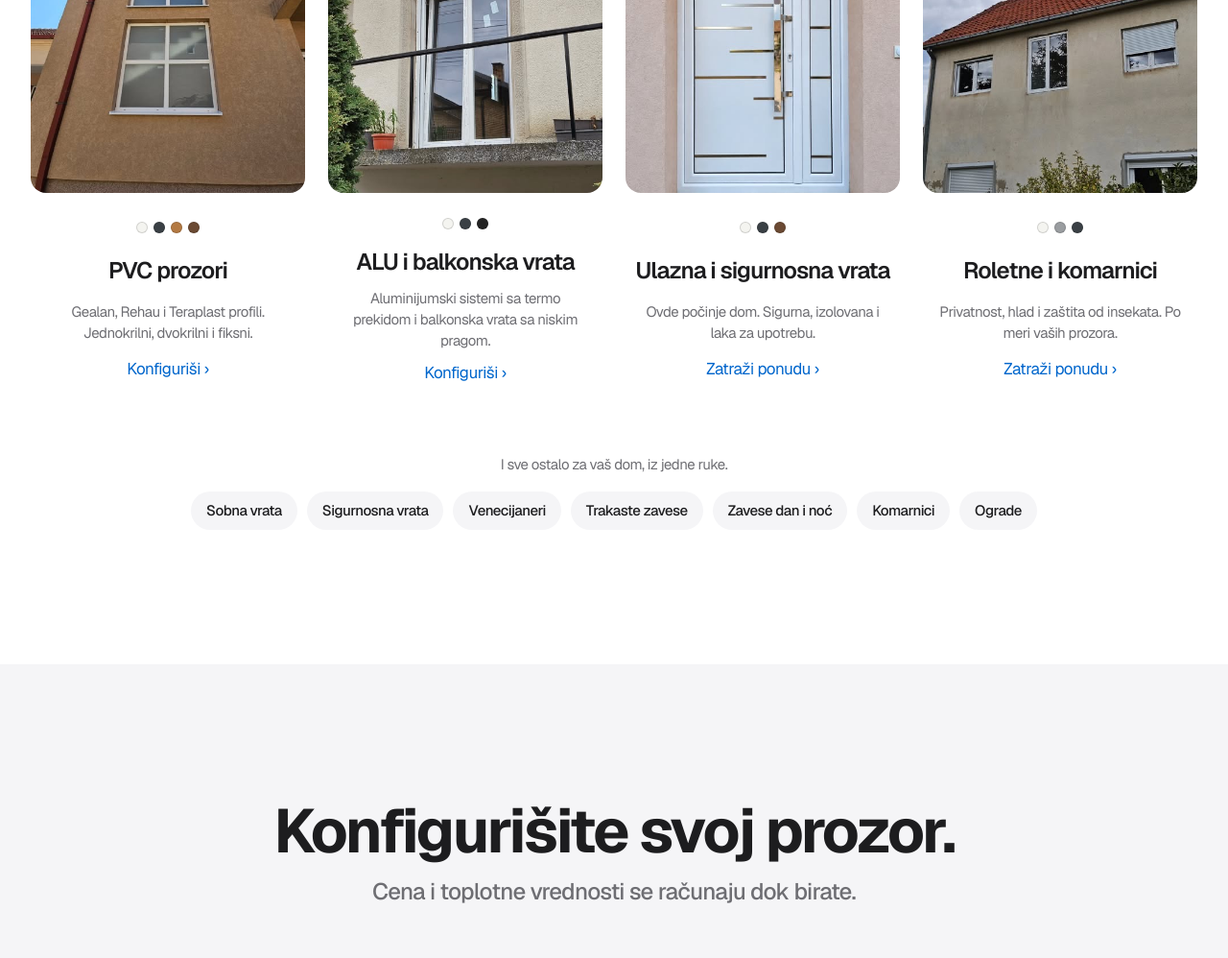
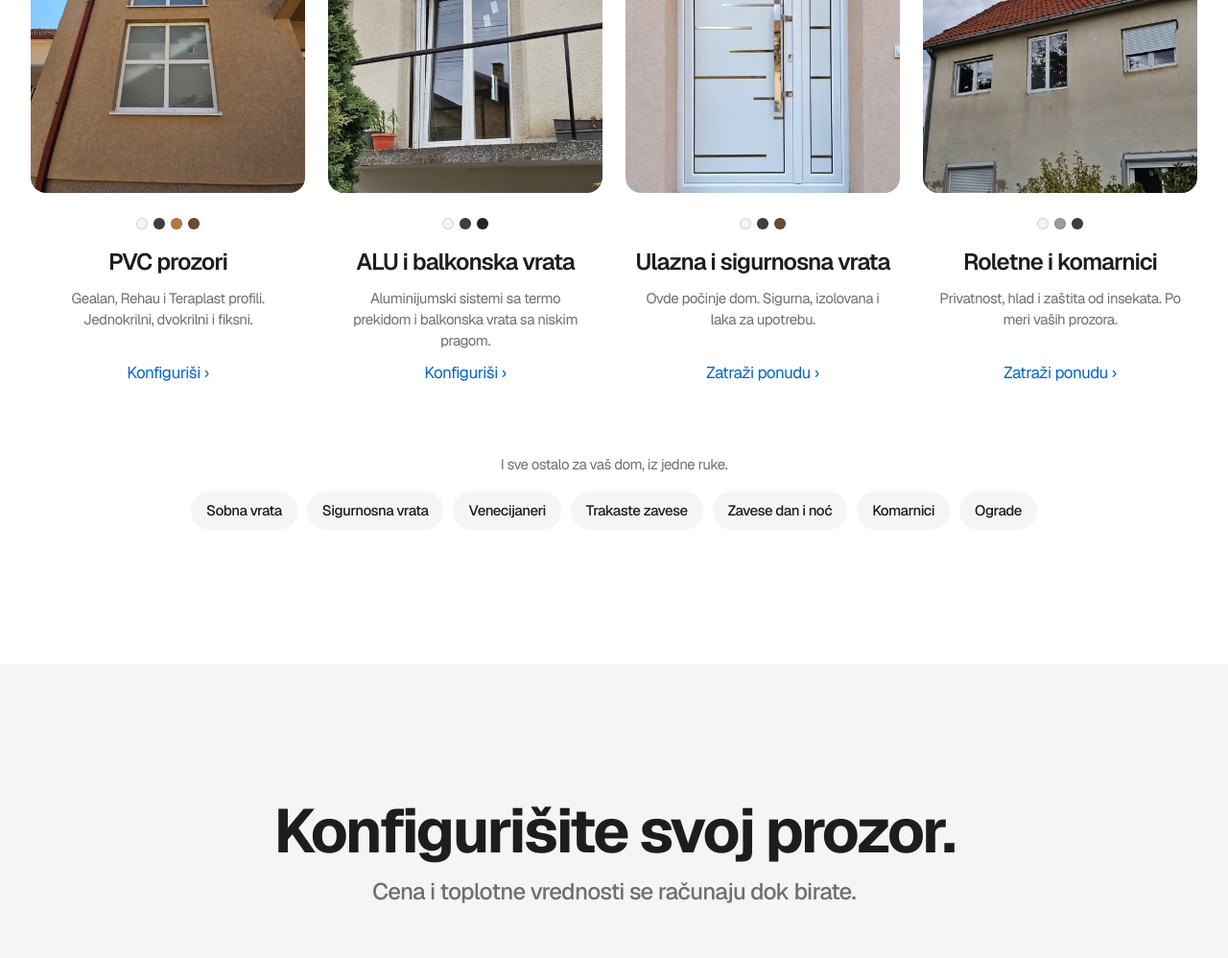
Before and after one commit to lazamilo/pech-mis, a plain HTML site: page index.html in a window 1280 px wide. Shown: the part 2888-3886 px from the top of the page at 96% size. Drawn offline with nearby package versions, Linux system fonts and the light colour scheme.

Commit message:
Align product card dots, titles and links
Co-Authored-By: Claude Opus 5.5 <noreply@anthropic.com>

```diff
--- a/index.html
+++ b/index.html
@@ -132,7 +132,8 @@ p{margin:0}
 .lineup{display:grid;grid-template-columns:repeat(4,minmax(0,1fr));gap:24px;margin-top:56px}
 @media (max-width:900px){.lineup{grid-template-columns:repeat(2,minmax(0,1fr));gap:40px 20px}}
 @media (max-width:520px){.lineup{grid-template-columns:1fr}}
-.prod{display:grid;gap:10px;justify-items:center;text-align:center;min-width:0;color:inherit}
+.prod{display:grid;grid-template-rows:auto auto auto 1fr auto;gap:10px;justify-items:center;text-align:center;min-width:0;color:inherit}
+.prod p{align-self:start}
 .prod:hover{text-decoration:none}
 .prod .pi{width:100%;aspect-ratio:1/1.1;border-radius:var(--r-md);overflow:hidden;margin-bottom:12px;background:var(--mist)}
 .prod .pi img{width:100%;height:100%;object-fit:cover;transition:transform .8s cubic-bezier(.25,1,.5,1)}
```
